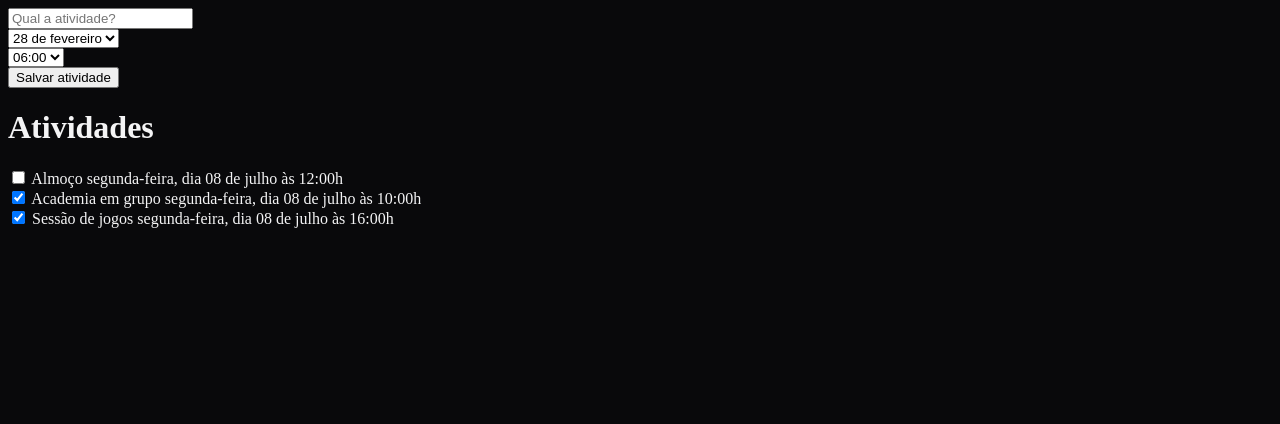
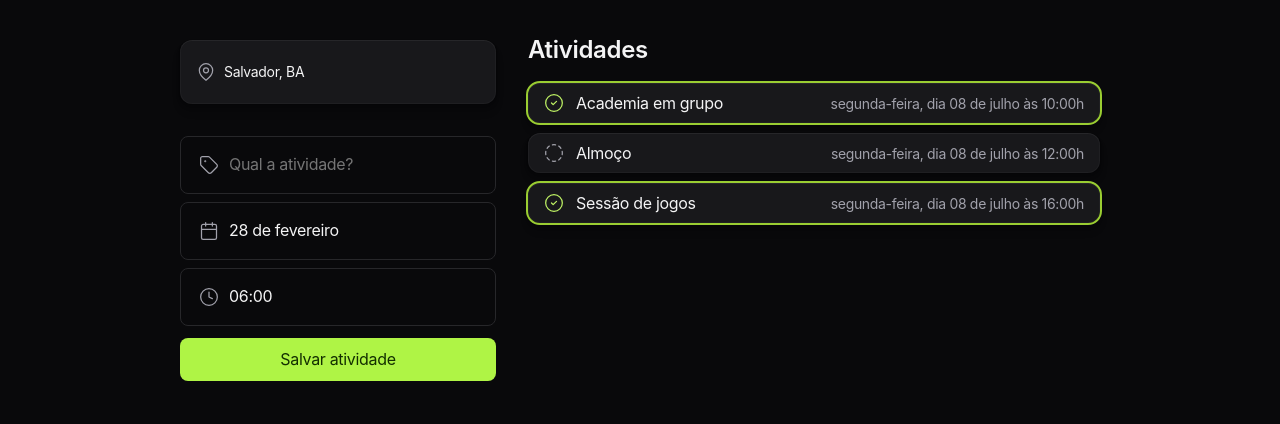
Before and after one commit to BrunoDorea/nlw-journey-html-css-js, a plain HTML site: page index.html in a window 1280 px wide. Drawn offline with nearby package versions, Linux system fonts and the light colour scheme.

Commit message:
:sparkles: feat: aula 03

```diff
--- a/index.html
+++ b/index.html
@@ -1,15 +1,12 @@
 <!DOCTYPE html>
 <html lang="pt-br">
+
 <head>
   <meta charset="UTF-8" />
   <meta http-equiv="X-UA-Compatible" content="IE=edge" />
   <meta name="viewport" content="width=device-width, initial-scale=1.0" />
   <!-- FAVICON -->
-    <link
-      rel="shortcut icon"
-      href="./src/images/favicon.png"
-      type="image/png"
-    />
+  <link rel="shortcut icon" href="./src/images/favicon.png" type="image/png" />
   <!-- CSS -->
   <link rel="stylesheet" href="./src/css/style.css" />
   <!-- JAVASCRIPT -->
@@ -19,9 +16,8 @@
   <link rel="preconnect" href="https://fonts.googleapis.com" />
   <link rel="preconnect" href="https://fonts.gstatic.com" crossorigin />
   <link
-      href="https://fonts.googleapis.com/css2?family=Outfit:wght@100..900&display=swap"
-      rel="stylesheet"
-    />
+    href="https://fonts.googleapis.com/css2?family=Spectral:ital,wght@0,200;0,300;0,400;0,500;0,600;0,700;0,800;1,200;1,300;1,400;1,500;1,600;1,700;1,800&display=swap"
+    rel="stylesheet" />
   <!-- dayJS -->
   <script src="https://cdn.jsdelivr.net/npm/dayjs@1/dayjs.min.js"></script>
   <script src="https://cdn.jsdelivr.net/npm/dayjs@1/locale/pt-br.js"></script>
@@ -29,10 +25,7 @@
     dayjs.locale("pt-br");
   </script>
   <!-- Google tag (gtag.js) -->
-    <script
-      async
-      src="https://www.googletagmanager.com/gtag/js?id=G-TJQ2XJZPTD"
-    ></script>
+  <script async src="https://www.googletagmanager.com/gtag/js?id=G-TJQ2XJZPTD"></script>
   <script>
     window.dataLayer = window.dataLayer || [];
     function gtag() {
@@ -43,22 +36,31 @@
   </script>
 </head>
 
-  <body>
+<body id="app">
   <form onsubmit="salvarAtividade(event)">
-      <div>
-        <input type="text" placeholder="Qual a atividade?" name="atividade" required/>
+    <div id="place" class="card-bg">
+      <img src="./src/images/map-pin.svg" />
+      Salvador, BA
+    </div>
+    <div class="fields">
+      <div class="field-wrapper">
+        <img src="./src/images/tag.svg" />
+        <input type="text" placeholder="Qual a atividade?" name="atividade" required />
       </div>
 
-      <div>
+      <div class="field-wrapper">
+        <img src="./src/images/calendar.svg" />
         <select name="dia">
           <option value="2024-03-01">01 de fevereiro</option>
         </select>
       </div>
 
-      <div>
+      <div class="field-wrapper">
+        <img src="./src/images/clock.svg" />
         <select name="hora">
           <option value="10:30">10:30</option>
         </select>
+      </div>
     </div>
 
     <button>Salvar atividade</button>
@@ -69,4 +71,5 @@
     <section id="atividades"></section>
   </main>
 </body>
+
 </html>
--- a/src/css/style.css
+++ b/src/css/style.css
@@ -1,4 +1,181 @@
-html {
+/* Reset */
+* {
+  margin: 0;
+  padding: 0;
+  box-sizing: border-box;
+}
+
+html, input, select, button, option {
+  font-family: 'Inter', sans-serif;
   background-color: #09090b;
   color: #f4f4f5;
+  line-height: 120%;
+  letter-spacing: -0.02em;
 }
+
+input, select {
+  all: unset;
+}
+
+/* APP */
+#app {
+  padding: 2.5rem 1.25rem;
+  max-width: 320px;
+  margin: auto;
+}
+
+input, select, button {
+  width: 100%;
+}
+
+#place {
+  display: flex;
+  align-items: center;
+  padding: 1.375rem 1rem;
+  gap: .5rem;
+  font-size: .875rem;
+  margin-bottom: 2rem;
+}
+
+.fields {
+  display: grid;
+  gap: .5rem;
+}
+
+.field-wrapper {
+  padding: 1.125rem;
+  background-color: #09090b;
+  border: 1px solid #27272a;
+  border-radius: .5rem;
+
+  display: flex;
+  align-items: center;
+  gap: .625rem;
+}
+
+.field-wrapper:focus-within {
+  outline: 2px solid yellowgreen;
+}
+
+button {
+  margin-top: .75rem;
+  padding: .75rem 1.25rem;
+  background-color: #aff445;
+  border: none;
+  border-radius: .5rem;
+
+  color: #132f00;
+  font-family: 500;
+  font-size: 1rem;
+}
+
+.card-bg {
+  background: #18181B;
+  border-radius: 12px;
+  box-shadow:
+    0px 8px 8px rgba(0, 0, 0, 0.1),
+    0px 4px 4px rgba(0, 0, 0, 0.1),
+    0px 2px 2px rgba(0, 0, 0, 0.1),
+    0px 0px 0px 1px rgba(0, 0, 0, 0.1),
+    inset 0px 0px 0px 1px rgba(255, 255, 255, 0.03),
+    inset 0px 1px 0px rgba(255, 255, 255, 0.03);
+}
+
+/* Main */
+main {
+  margin-top: 2rem;
+}
+
+h1 {
+  text-align: center;
+  font-weight: 600;
+  font-size: 24px;
+  margin-bottom: 1.5rem;
+}
+
+section {
+  display: grid;
+  gap: .625rem;
+}
+
+section input[type="checkbox"] {
+  inset: 0;
+
+  position: absolute;
+
+}
+
+section .card-bg {
+  position: relative;
+  padding: .625rem 1rem;
+
+  display: flex;
+  align-items: center;
+  justify-content: space-between;
+}
+
+section .card-bg:has(:checked) {
+  outline: 2px solid yellowgreen;
+}
+
+section .card-bg:has(:checked) .active,
+section .card-bg .inactive {
+  display: block;
+}
+
+section .card-bg:has(:checked) .inactive,
+section .card-bg .active {
+  display: none;
+}
+
+section .card-bg>div {
+  display: flex;
+  align-items: center;
+  gap: .75rem;
+}
+
+time {
+  font-size: .875rem;
+  color: #a1a1ab;
+}
+
+time.full {
+  display: none;
+}
+
+/* Responsive */
+@media (width > 1024px) {
+  #app {
+    display: flex;
+    max-width: 60rem;
+    gap: 2rem;
+  }
+
+  main {
+    margin-top: 0;
+    flex: 1;
+  }
+
+  h1 {
+    text-align: left;
+  }
+
+  time.full {
+    display: block;
+  }
+
+  time.short {
+    display: none;
+  }
+}
+
+/* Animation */
+section .card-bg {
+  animation: appear 500ms ease-in-out;
+}
+
+@keyframes appear {
+  from {
+    opacity: 0;
+  }
+}
--- a/src/js/main.js
+++ b/src/js/main.js
@@ -13,8 +13,8 @@ const formatador = (data) => {
 }
 
 let atividades = [
+  { nome: "Academia em grupo", data: new Date("2024-07-08 10:00"), finalizada: true },
   { nome: "Almoço", data: new Date("2024-07-08 12:00"), finalizada: false },
-  { nome: "Academia em grupo", data: new Date("2024-07-08 10:00"), finalizada: true },
   { nome: "Sessão de jogos", data: new Date("2024-07-08 16:00"), finalizada: true },
 ];
 
@@ -30,13 +30,27 @@ const criarItemDeAtividade = (atividade) => {
   const formatar = formatador(atividade.data);
 
   return `
-    <div>
+    <div class="card-bg">
       ${input}
-      <span>${atividade.nome}</span>
-      <time>${formatar.dia.semana.longo},
-      dia ${formatar.dia.numerico}
-      de ${formatar.mes}
-      às ${formatar.hora}h </time>
+
+      <div>
+        <img src="./src/images/circle-check.svg" class="active" />
+        <img src="./src/images/circle-dashed.svg" class="inactive" />
+        <span>${atividade.nome}</span>
+      </div>
+
+      <time class="short">
+        ${formatar.dia.semana.curto}.
+        ${formatar.dia.numerico}
+        <br>
+        ${formatar.hora}h
+      </time>
+      <time class="full">
+        ${formatar.dia.semana.longo},
+        dia ${formatar.dia.numerico}
+        de ${formatar.mes}
+        às ${formatar.hora}h
+      </time>
     </div>
     `
 }
@@ -135,7 +149,7 @@ const concluirAtividade = (event) => {
     return atividade.data == dataDesteInput
   })
 
-  if(!atividade) {
+  if (!atividade) {
     return
   }
 
```
Also changed, not shown: src/images/calendar.svg (added), src/images/circle-check.svg (added), src/images/circle-dashed.svg (added), src/images/clock.svg (added), src/images/map-pin.svg (added), src/images/tag.svg (added). Lines whose indentation alone changed are shown as unchanged.
